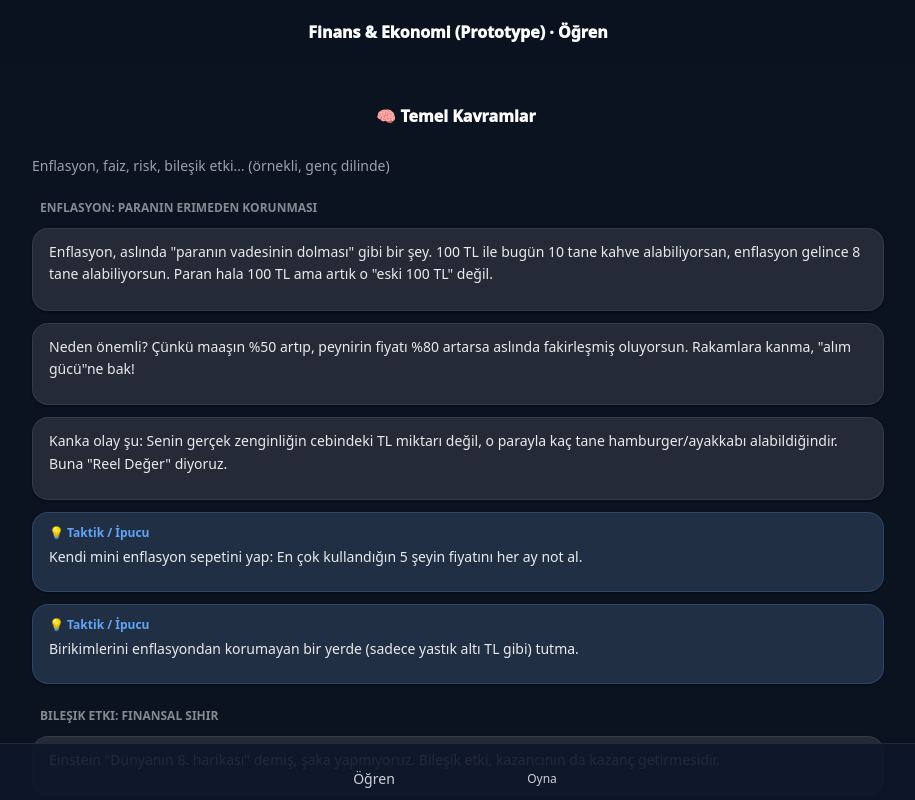
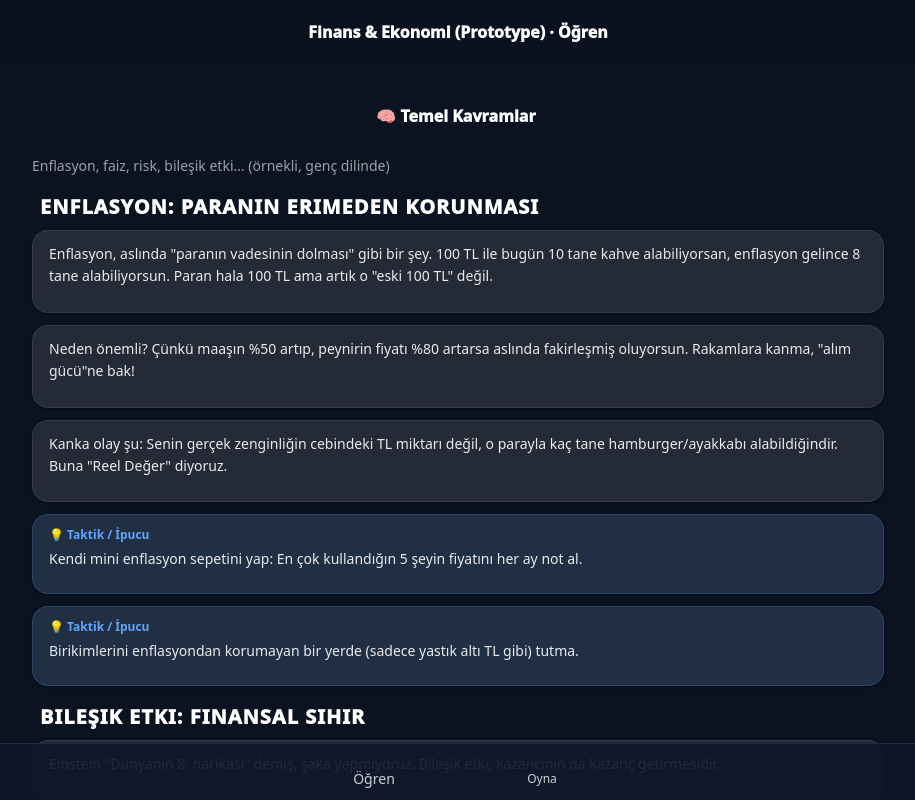
Before and after one commit to ege-kilavuz/economy-lab, a React (Vite) app: page / in a window 1280 px wide. Both pictures are taken after a click on the element 640 px from the left and 237 px from the top of the page. Shown: the top 800 px of the page, without its empty margins (182-1097 px from the left). Built offline with nearby package versions, Linux system fonts and the light colour scheme; some icons are missing.

Commit message:
style: make learn term titles larger and bolder

```diff
--- a/src/LearnScreen.tsx
+++ b/src/LearnScreen.tsx
@@ -333,7 +333,7 @@ export function LearnScreen() {
         <Stack spacing={2}>
           {c.items.map((it) => (
             <Box key={it.id} id={`item-${it.id}`}>
-              <Typography variant="overline" sx={{ color: 'rgba(255,255,255,0.5)', fontWeight: 900, ml: 1 }}>
+              <Typography sx={{ color: 'white', fontWeight: 950, ml: 1, fontSize: '1.25rem', mb: 1, textTransform: 'uppercase', letterSpacing: 1 }}>
                 {it.title}
               </Typography>
               <Stack spacing={1.5} sx={{ mt: 0.5 }}>
```
